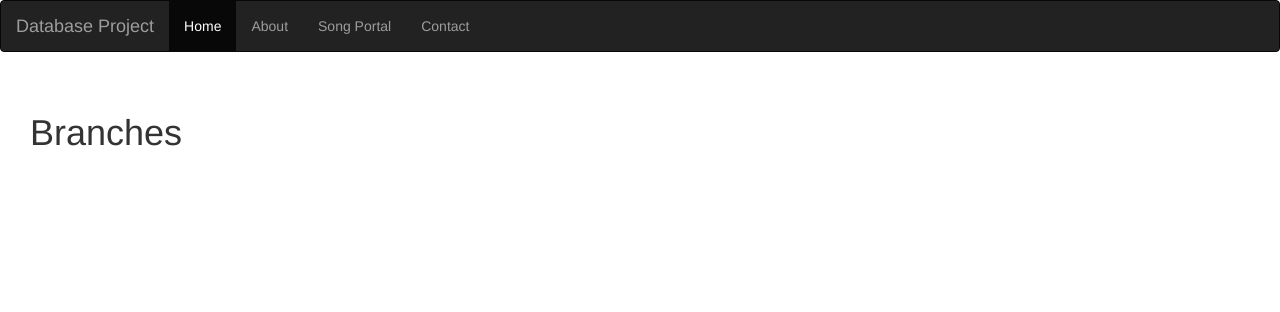
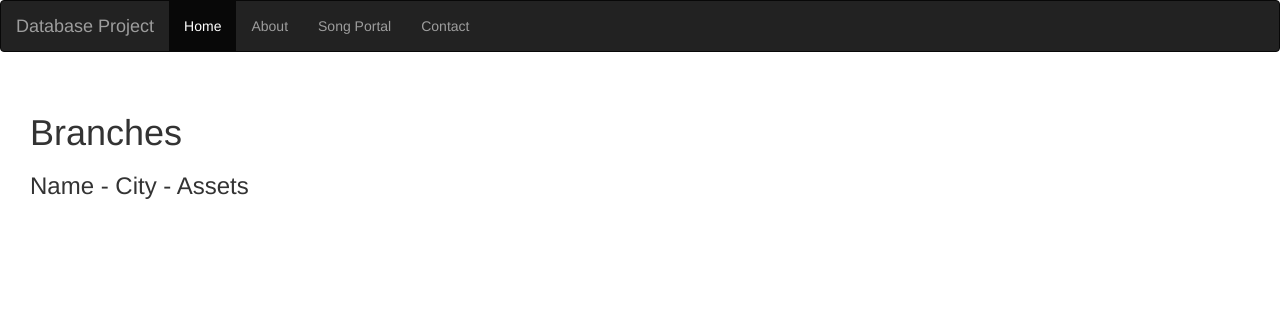
Before and after one commit to matthew2517apple/UHG, a Flask app: template test-run-3/templates/display.html in a window 1280 px wide. Shown: the top 312 px of the page. Run offline with Flask 3, Linux system fonts and the light colour scheme; the template is opened without the code that fills it, so the values that code supplies are empty; some libraries are stand-ins or nearby versions.

Commit message:
Added header: <h3>Name - City - Assets</h3>

```diff
--- a/test-run-3/templates/display.html
+++ b/test-run-3/templates/display.html
@@ -2,6 +2,7 @@
 
 {% block content %}
   <h1>Branches</h1>
+  <h3>Name - City - Assets</h3>
   <ul class="list-group">
     {% for branch in branches %}
         <li class="list-group-item">
```
